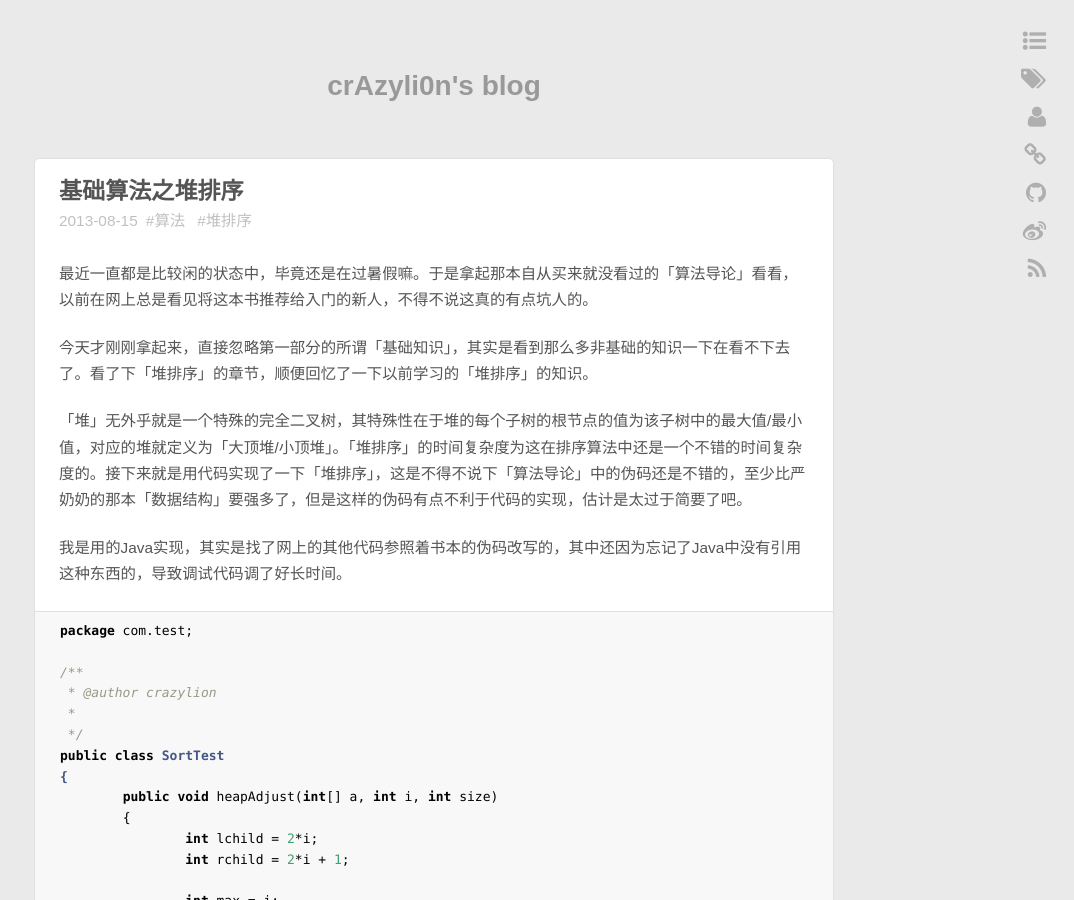
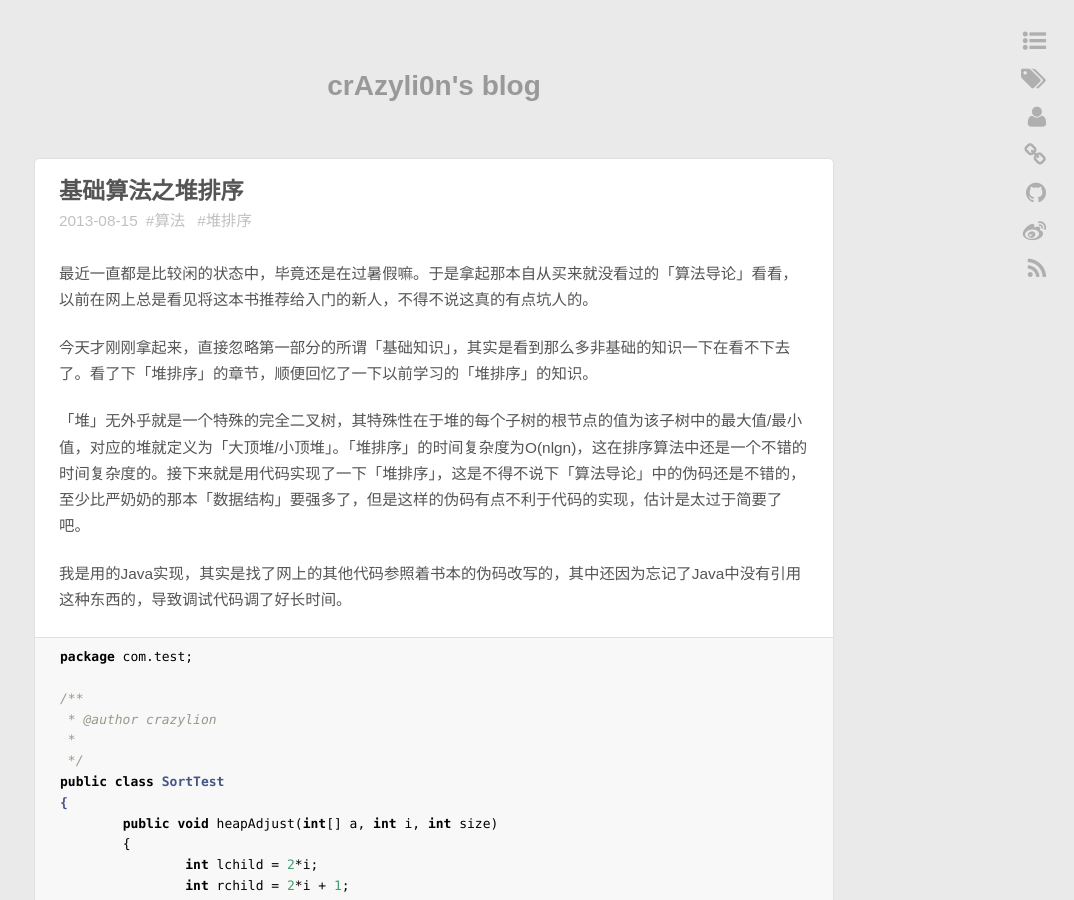
Before and after one commit to xidianpanpei/xidianpanpei.blog, a Jekyll site: the page built from _posts/2013-08-15-heap-sort.markdown, in a window 1280 px wide and 900 px high. Shown: the whole window, without its empty margins (206-1280 px from the left). Built offline with Jekyll 4.4.1, drawn with Linux system fonts in a browser that asks for light colours; some web fonts are replaced; Markdown is read by kramdown in place of the engine named in the settings; comment, search, counter and statistics services are not loaded.

Commit message:
修改数学公式显示

```diff
--- a/_posts/2013-08-15-heap-sort.markdown
+++ b/_posts/2013-08-15-heap-sort.markdown
@@ -11,7 +11,7 @@
 
 今天才刚刚拿起来，直接忽略第一部分的所谓「基础知识」，其实是看到那么多非基础的知识一下在看不下去了。看了下「堆排序」的章节，顺便回忆了一下以前学习的「堆排序」的知识。
 
-「堆」无外乎就是一个特殊的完全二叉树，其特殊性在于堆的每个子树的根节点的值为该子树中的最大值/最小值，对应的堆就定义为「大顶堆/小顶堆」。「堆排序」的时间复杂度为[][1]这在排序算法中还是一个不错的时间复杂度的。接下来就是用代码实现了一下「堆排序」，这是不得不说下「算法导论」中的伪码还是不错的，至少比严奶奶的那本「数据结构」要强多了，但是这样的伪码有点不利于代码的实现，估计是太过于简要了吧。
+「堆」无外乎就是一个特殊的完全二叉树，其特殊性在于堆的每个子树的根节点的值为该子树中的最大值/最小值，对应的堆就定义为「大顶堆/小顶堆」。「堆排序」的时间复杂度为O(nlgn)，这在排序算法中还是一个不错的时间复杂度的。接下来就是用代码实现了一下「堆排序」，这是不得不说下「算法导论」中的伪码还是不错的，至少比严奶奶的那本「数据结构」要强多了，但是这样的伪码有点不利于代码的实现，估计是太过于简要了吧。
 
 我是用的Java实现，其实是找了网上的其他代码参照着书本的伪码改写的，其中还因为忘记了Java中没有引用这种东西的，导致调试代码调了好长时间。
 
```
Also changed, not shown: other parts of _posts/2013-08-15-heap-sort.markdown (+0 -2 lines).
